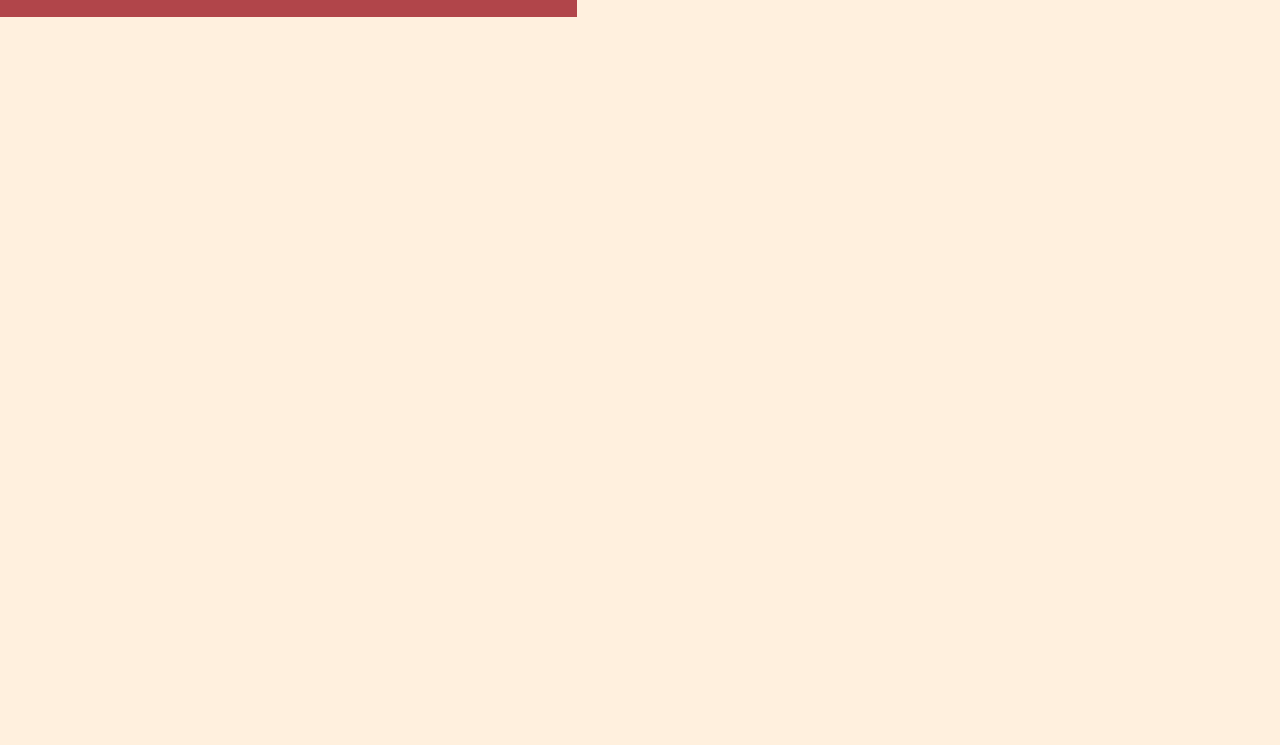
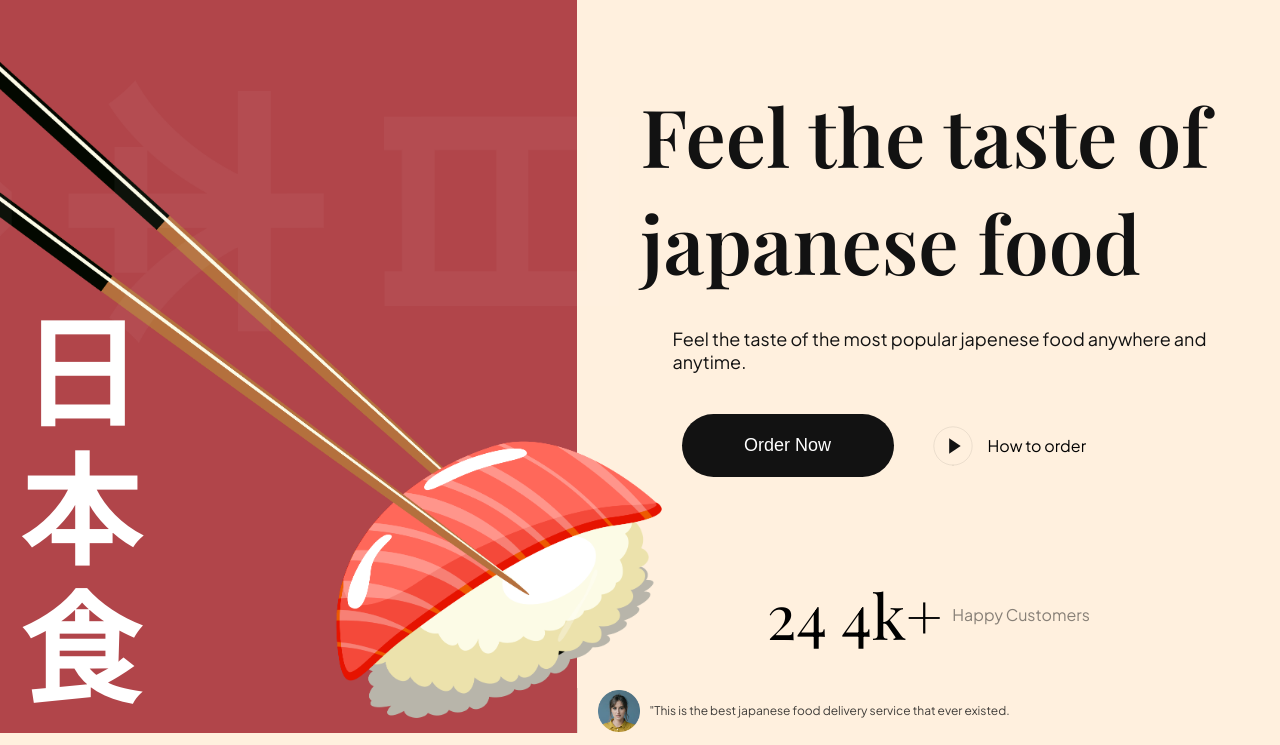
Before and after one commit to matiscalella/sushi-app, a website built with Vite: page index.html in a window 1280 px wide. Shown: the part 55-800 px from the top of the page. Built offline with nearby package versions, Linux system fonts and the light colour scheme.

Commit message:
Add styling and hero section. Also added other css stylesheet to be completed later.

```diff
--- /dev/null
+++ b/css/sections/hero.css
@@ -0,0 +1,163 @@
+.hero {
+    display: flex;
+    min-height: calc(100vh-74px);
+    overflow: hidden;
+
+}
+
+.hero-image {
+    flex: 1;
+    display: flex;
+    flex-direction: column;
+    position: relative;
+    z-index: 5;
+}
+
+.hero-image img {
+    width: 120%;
+    height: 100%;
+    object-fit: contain;
+}
+
+.hero-image__overlay {
+    position: absolute;
+    inset: 0;
+    width: 100%;
+    background-color: var(--primary-color);
+    z-index: -1;
+}
+
+.hero-image h2 {
+    position: absolute;
+    bottom: 0;
+    padding: 20px;
+    font-family: var(--playfair-display);
+    font-weight: 700;
+    font-size: 120px;
+    line-height: 138px;
+    color: #ffffff;
+}
+
+.hero-content {
+    flex: 1.22;
+    display: flex;
+    justify-content: space-between;
+    flex-direction: column;
+}
+
+.hero-content-info {
+    padding: 64px;
+    flex: 1;
+    display: flex;
+    justify-content: center;
+    flex-direction: column;
+}
+
+.hero-content-info h1 {
+    font-family: var(--playfair-display);
+    font-weight: 600;
+    font-size: 80px;
+    color: var(--secondary-color);
+}
+
+.hero-content-info p {
+    margin: 32px 0 0 32px;
+    font-family: var(--plus-jakarta-sans);
+    color: var(--secondary-color);
+    font-size: 18px;
+    font-weight: 400;
+}
+
+.hero-content__buttons {
+    margin: 41px 0 0 41px;
+    display: flex;
+    flex-wrap: wrap;
+    gap: 36px;
+}
+
+.hero-content__order-button {
+    padding: 20px;
+    border-radius: 36px;
+    min-width: 212px;
+    outline: none;
+    border: none;
+    background: var(--secondary-color);
+    cursor: pointer;
+    color: #fff;
+    font-weight: 500;
+    font-size: 18px;
+    line-height: 23px;
+}
+
+.hero-content__play-button {
+    border: none;
+    outline: none;
+    background: transparent;
+    display: flex;
+    align-items: center;
+    font-size: 16px;
+    line-height: 19px;
+    color: var(--black-200);
+    font-family: var(--plus-jakarta-sans);
+    cursor: pointer;
+}
+
+.hero-content__play-button img {
+    margin-right: 12px;
+    width: 46px;
+    height: 46px;
+    object-fit: contain;
+}
+
+.hero-content__testimonial {
+    padding: 32px 64px;
+    display: flex;
+    flex-wrap: wrap;
+    gap: 20px;
+    background: var(--white-200);
+}
+
+.hero-content__customer {
+    flex: 1;
+    gap: 10px;
+}
+
+.hero-content__customer h4 {
+    font-size: 62px;
+    font-weight: 400;
+    font-family: var(--playfair-display);
+}
+
+.hero-content__customer p {
+    font-size: 16px;
+    font-weight: 400;
+    font-family: var(--plus-jakarta-sans);
+    color: var(--secondary-color);
+    opacity: 0.5;
+}
+
+.hero-content__review {
+    flex: 1;
+    display: flex;
+    align-items: center;
+    gap: 10px;
+    padding-left: 20px;
+    border-left: 1px solid rgba(2,2,2,0.1);
+    min-width: 200px;
+}
+
+.hero-content__review img {
+    width: 42px;
+    height: 42px;
+    object-fit: contain;
+}
+
+.hero-content__review p {
+    font-size: 12px;
+    font-weight: 400;
+    line-height: 32px;
+    font-family: var(--plus-jakarta-sans);
+    color: var(--secondary-color);
+    opacity: 0.8;
+
+}
--- a/css/style.css
+++ b/css/style.css
@@ -7,12 +7,12 @@ https://www.youtube.com/watch?v=QRrPE9aj3wI
 
 /* other css file imports */
 @import url("sections/header.css");
-/*@import url("sections/hero.css");
+@import url("sections/hero.css");
 @import url("sections/about.css");
 @import url("sections/popular.css");
 @import url("sections/trending.css");
 @import url("sections/subscribe.css");
-@import url("sections/footer.css");*/
+@import url("sections/footer.css");
 
 /* CSS variables for reusablity across all files (including above imported) */
 :root {
--- a/index.html
+++ b/index.html
@@ -46,6 +46,45 @@
 
   <section class="hero">
 
+    <div class="hero-image">
+      <img src="assets/sushi-1.png" alt="sushi">
+      <h2>
+        日 <br />
+        本 <br />
+        食
+      </h2>
+      <div class="hero-image__overlay"></div>
+    </div>
+    <div class="hero-content">
+      <div class="hero-content-info">
+        <h1>Feel the taste of japanese food</h1>
+        <p>Feel the taste of the most popular japenese food anywhere and anytime.</p>
+
+        <div class="hero-content__buttons">
+          <button class="hero-content__order-button">Order Now</button>
+          <button class="hero-content__play-button">
+            <img src="assets/play-circle.svg" alt="play">
+            How to order
+          </button>
+        </div>
+      </div>
+
+      <div class="hero-content__testimonial">
+        <div class="hero-content__customer flex-center">
+          <h4>24 <span>4k+</span></h4>
+          <p>Happy Customers</p>
+        </div>
+      </div>
+      <div class="hero-content__review">
+        <img src="assets/user.png" alt="user">
+        <p>"This is the best japanese food delivery service that ever existed.</p>
+      </div>
+    </div>
+
+  </section>
+
+  <section class="hero">
+
   </section>
 
 
```
Also changed, not shown: css/sections/about.css (added), css/sections/footer.css (added), css/sections/popular.css (added), css/sections/subscribe.css (added), css/sections/trending.css (added).
